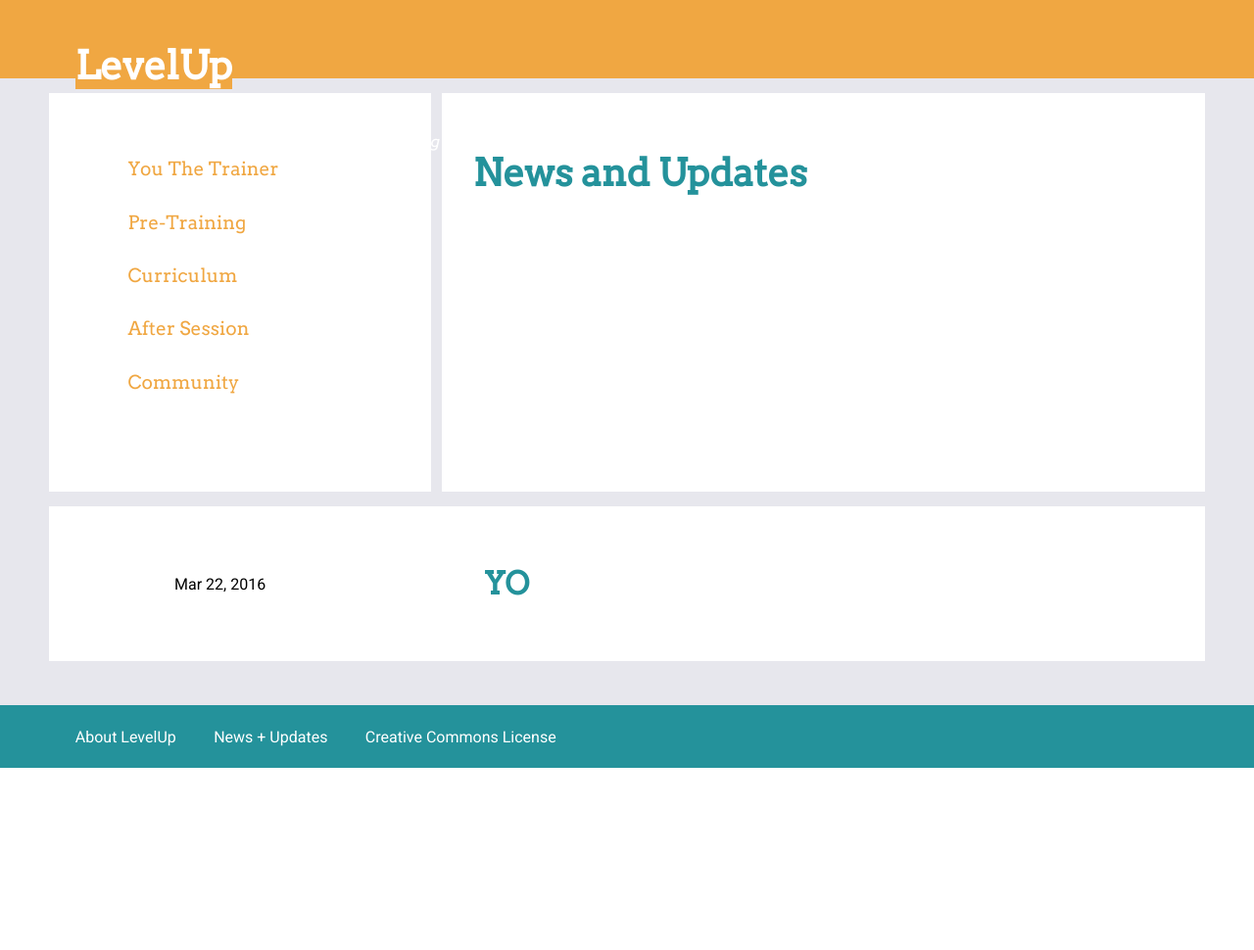
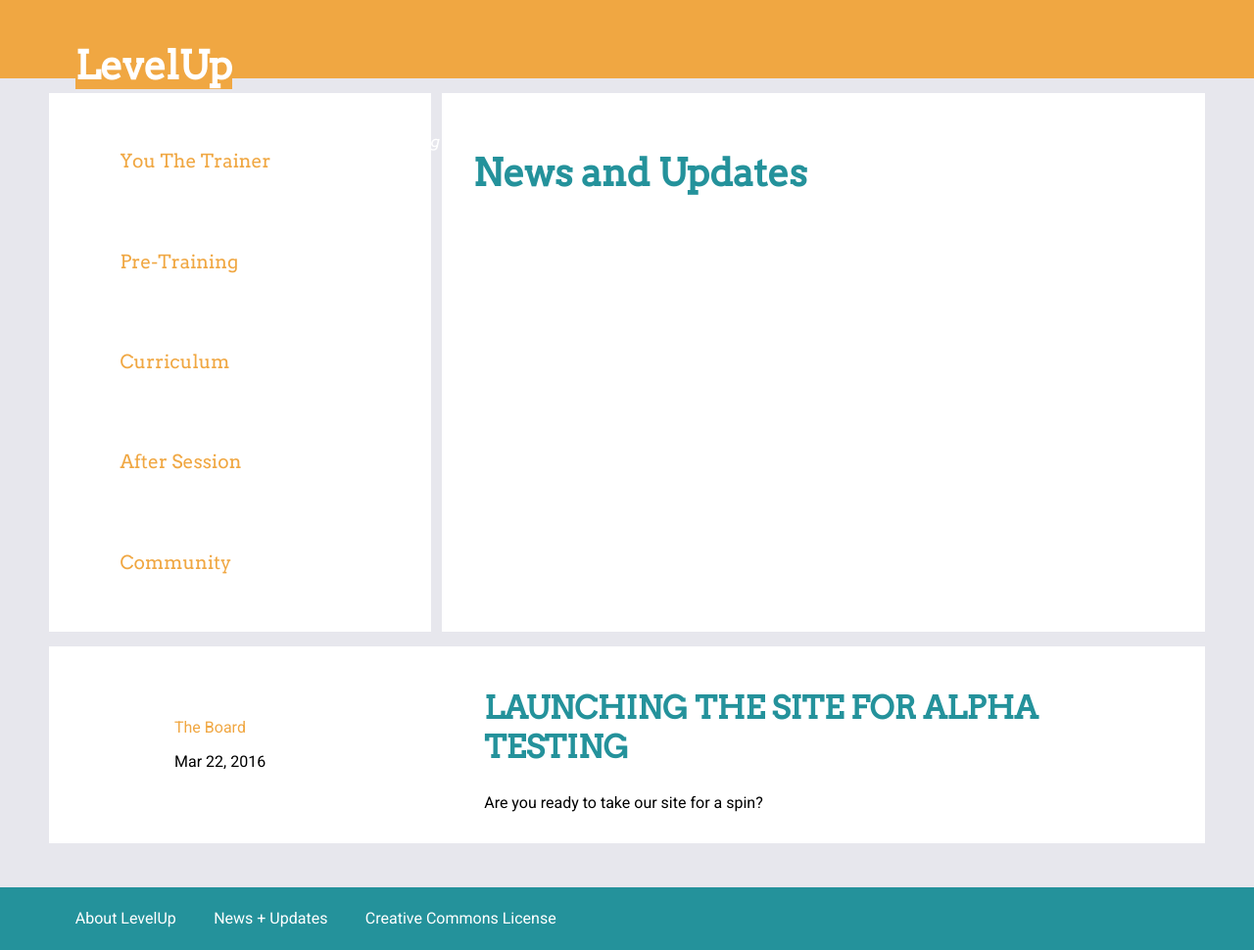
Before and after one commit to levelupcc/level-up, a Jekyll site: the page built from _pages/news/news.md, in a window 1280 px wide. Shown: the whole page at 98% size. Built offline with Jekyll 4.4.1, drawn with Linux system fonts in a browser that asks for light colours; before the commit the page ends 900 px from its top, so only the background shows below that.

Commit message:
padding fix (again) && dummy post

```diff
--- /dev/null
+++ b/_posts/2016-03-22-launching-the-site-for-alpha-testing.md
@@ -0,0 +1,15 @@
+---
+layout: post
+title: Launching The Site For Alpha Testing
+permalink: /news/2016-03-22-launching-the-site-for-alpha-testing.md
+author: The Board
+summary: Are you ready to take our site for a spin?
+---
+
+Hello testers. This is a sample post for our blog.
+
+Thanks for taking the time to help us improve the site.
+
+We value your input and we'll work hard to make sure that the next round of testing will be better than the last.
+
+- Dev Team
--- a/_sass/_core.scss
+++ b/_sass/_core.scss
@@ -97,10 +97,9 @@ h4 { font-size: 1rem; }
 .nav-block {
 	flex-basis: 33%;
 	margin-bottom: 15px;
-	padding: 2rem;
 }
-.nav-block > .menu li {
-  padding: .5rem;
+.nav-block > .menu > li {
+  padding: 2rem;
 }
 
 .section-block {
--- a/css/main.css
+++ b/css/main.css
@@ -497,11 +497,10 @@ h4 {
   -webkit-flex-basis: 33%;
       -ms-flex-preferred-size: 33%;
           flex-basis: 33%;
-  margin-bottom: 15px;
+  margin-bottom: 15px; }
+
+.nav-block > .menu > li {
   padding: 2rem; }
-
-.nav-block > .menu li {
-  padding: .5rem; }
 
 .section-block, .section-block_top, .section-block_post {
   -webkit-flex-basis: 100%;
```
Also changed, not shown: _posts/2016-03-22-yo.md (deleted, +0 -5 lines).
